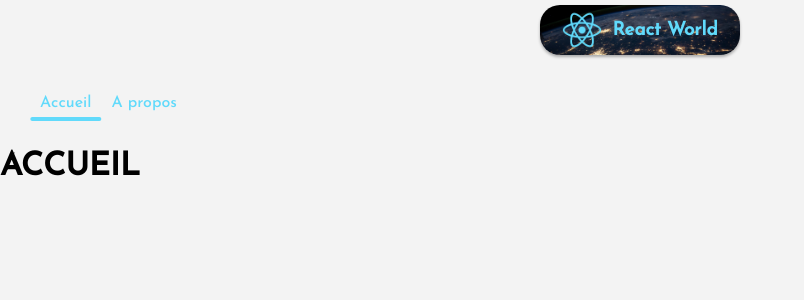
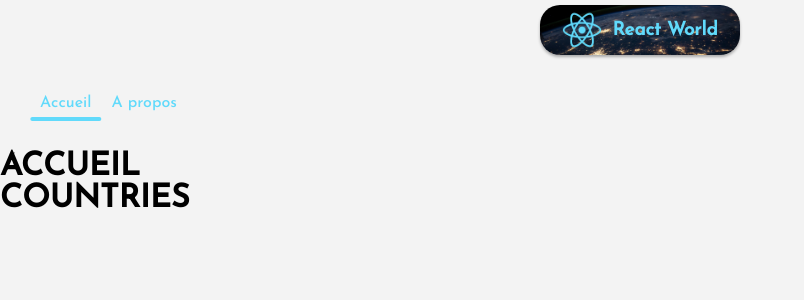
Before and after one commit to CedricBaude/My-progress-react-2, a React (Create React App) app: page / in a window 1280 px wide. Shown: the top 300 px of the page, without its empty margins (0-804 px from the left). Built offline with nearby package versions, Linux system fonts and the light colour scheme.

Commit message:
add countries component

```diff
--- /dev/null
+++ b/src/components/Countries.js
@@ -0,0 +1,11 @@
+import React from 'react';
+
+const Countries = () => {
+    return (
+        <div>
+            <h1>COUNTRIES</h1>
+        </div>
+    );
+};
+
+export default Countries;
--- a/src/pages/Home.js
+++ b/src/pages/Home.js
@@ -1,4 +1,5 @@
 import React from 'react';
+import Countries from '../components/Countries';
 import Logo from '../components/Logo';
 import Navigation from '../components/Navigation';
 
@@ -8,6 +9,7 @@ const Home = () => {
             <Logo />
             <Navigation />
             <h1>ACCUEIL</h1>
+            <Countries />
         </div>
     );
 };
```
